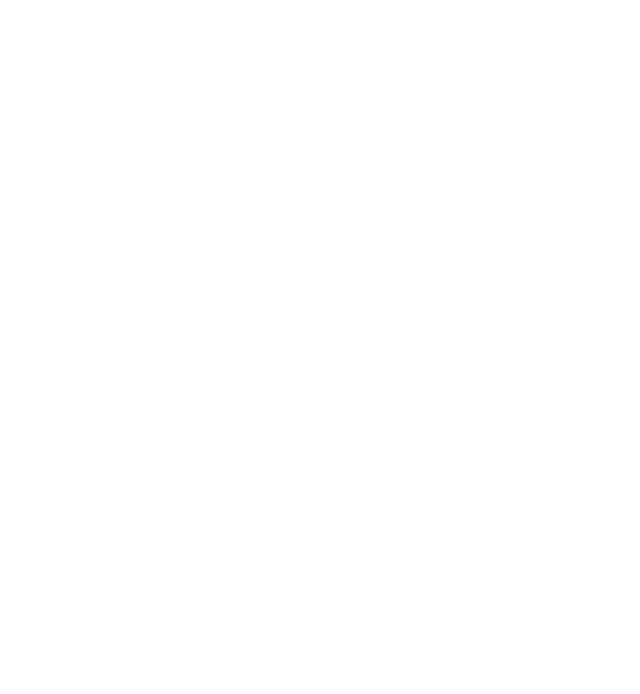
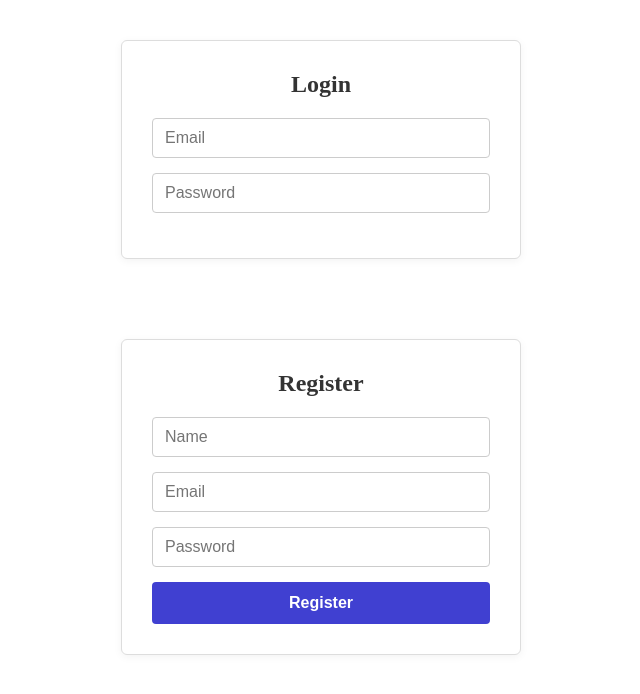
Before and after one commit to Seema-Deshpande/2026-05-02-React1, a React (Vite) app: page / in a window 1280 px wide. Shown: the top 694 px of the page, without its empty margins (319-959 px from the left). Built offline with nearby package versions, Linux system fonts and the light colour scheme.

Commit message:
Defined login fields

```diff
--- a/src/App.jsx
+++ b/src/App.jsx
@@ -1,9 +1,13 @@
+import Login from "./pages/Auth/Login";
 import "./App.css"
+import Register from "./pages/Auth/Register";
 
 function App() {
 
   return (
     <div className="app-layout">
+      <Login />
+      <Register />
     </div>
   );
 }
--- a/src/pages/Auth/Login.jsx
+++ b/src/pages/Auth/Login.jsx
@@ -3,6 +3,8 @@ import "./Auth.css";
 
 function Login() {
   // Define relevant state variables for login form
+  const [ email, setEmail] = useState('');
+  const [ password, setPassword] = useState('')
 
   const handleSubmit = e => {
     // Implement logic to print it on console and success on alert
@@ -11,7 +13,17 @@ function Login() {
   return (
     <div className="auth-container">
       <div className="auth-box">
-      {/* Create a Login form */}
+        <h2>Login</h2>
+        <input
+          value={email}
+          onChange = {(event) => setEmail(event.target.value)}
+          placeholder="Email"
+        />
+        <input
+          value={password}
+          onChange = {(event) => setPassword(event.target.value)}
+          placeholder='Password'
+          />
       </div>
     </div>
   );
```
